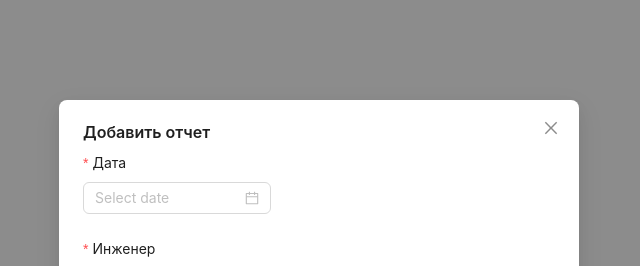
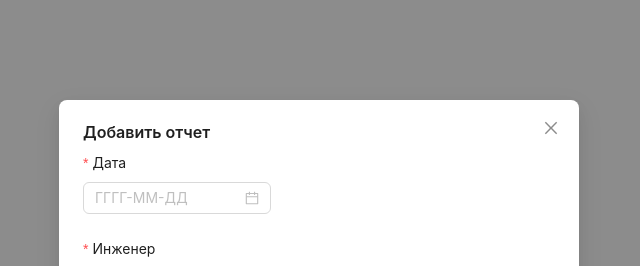
Before and after one commit to linzerooo/OilPie, a React (Vite) app: page /reports/1 in a window 1280 px wide. Both pictures are taken after a click on the button "Добавить отчет". Shown: the top 266 px of the page, without its empty margins (321-961 px from the left). Built offline with nearby package versions, Linux system fonts and the light colour scheme.

Commit message:
Добавлен тест при вводе невалидных значений

```diff
--- a/src/Features/Report/ReportModal.tsx
+++ b/src/Features/Report/ReportModal.tsx
@@ -38,16 +38,22 @@ export const ReportModal: React.FC<Props> = ({ wellId, open, onClose }) => {
       onCancel={onClose}
     >
       <Form layout="vertical" form={form}>
-        <Form.Item name="date" label="Дата" rules={[{ required: true }]}>
-          <DatePicker format="YYYY-MM-DD" />
+        <Form.Item
+          name="date"
+          label="Дата"
+          rules={[
+            { required: true, message: "Пожалуйста, укажите дату" },
+          ]}
+        >
+          <DatePicker format="YYYY-MM-DD" placeholder="ГГГГ-ММ-ДД" />
         </Form.Item>
-        <Form.Item name="engineer" label="Инженер" rules={[{ required: true }]}>
+        <Form.Item name="engineer" label="Инженер" rules={[{ required: true, message: "Пожалуйста, укажите ФИО инженера"  }]}>
           <Input />
         </Form.Item>
         <Form.Item
           name="depth"
           label="Глубина бурения (м)"
-          rules={[{ required: true }]}
+          rules={[{ required: true, message: "Пожалуйста, укажите глубину бурения"  }]}
         >
           <InputNumber min={0} />
         </Form.Item>
```
